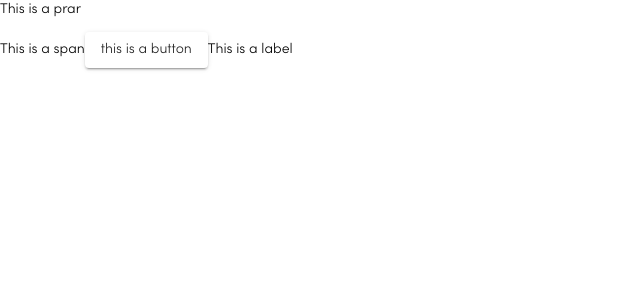
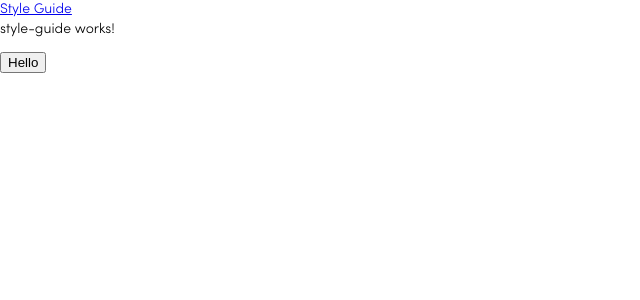
Before and after one commit to iAbdullah001/downsizer-components, an Angular app: page /guide in a window 1280 px wide. Before the commit this address led to /. Shown: the top 300 px of the page, without its empty margins (0-640 px from the left). Built offline with nearby package versions, Linux system fonts and the light colour scheme.

Commit message:
INitial setup

```diff
--- a/src/app/app-routing.module.ts
+++ b/src/app/app-routing.module.ts
@@ -1,10 +1,23 @@
 import { NgModule } from '@angular/core';
 import { RouterModule, Routes } from '@angular/router';
+import { AppComponent } from './app.component';
 
-const routes: Routes = [];
+const routes: Routes = [
+  {
+    path: '',
+    component: AppComponent,
+  },
+  {
+    path: 'guide',
+    loadChildren: () =>
+      import('./style-guide/style-guide.module').then(
+        (m) => m.StyleGuideModule
+      ),
+  },
+];
 
 @NgModule({
   imports: [RouterModule.forRoot(routes)],
-  exports: [RouterModule]
+  exports: [RouterModule],
 })
-export class AppRoutingModule { }
+export class AppRoutingModule {}
--- a/src/app/app.component.html
+++ b/src/app/app.component.html
@@ -1,4 +1,2 @@
-<p>This is a prar</p>
-<span>This is a span</span>
-<button mat-raised-button>this is a button</button>
-<label for="">This is a label</label>
+<a routerLink="/guide">Style Guide</a>
+<router-outlet></router-outlet>
--- /dev/null
+++ b/src/app/style-guide/style-guide-routing.module.ts
@@ -0,0 +1,11 @@
+import { NgModule } from '@angular/core';
+import { RouterModule, Routes } from '@angular/router';
+import { StyleGuideComponent } from './style-guide.component';
+
+const routes: Routes = [{ path: '', component: StyleGuideComponent }];
+
+@NgModule({
+  imports: [RouterModule.forChild(routes)],
+  exports: [RouterModule]
+})
+export class StyleGuideRoutingModule { }
--- /dev/null
+++ b/src/app/style-guide/style-guide.component.html
@@ -0,0 +1,3 @@
+<p>style-guide works!</p>
+
+<button>Hello</button>
--- /dev/null
+++ b/src/app/style-guide/style-guide.component.ts
@@ -0,0 +1,15 @@
+import { Component, OnInit } from '@angular/core';
+
+@Component({
+  selector: 'dzr-style-guide',
+  templateUrl: './style-guide.component.html',
+  styleUrls: ['./style-guide.component.scss']
+})
+export class StyleGuideComponent implements OnInit {
+
+  constructor() { }
+
+  ngOnInit(): void {
+  }
+
+}
```
Also changed, not shown: src/app/style-guide/style-guide.module.ts (added, +16 -0 lines), src/app/style-guide/style-guide.component.scss (added).
